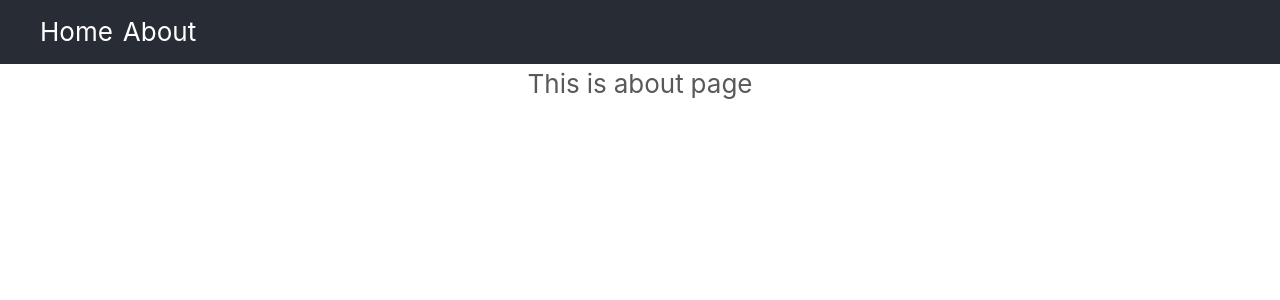
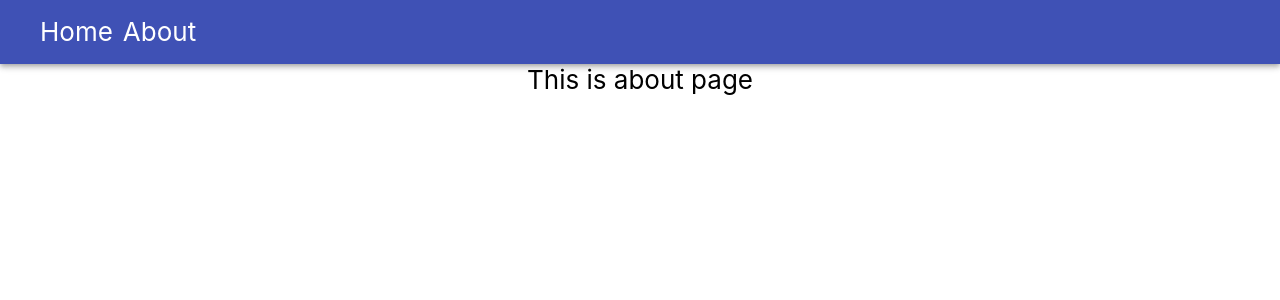
Before and after one commit to McCarthey/catdogs.club, a React (Create React App) app in the folder front-end/: page /about in a window 1280 px wide. Shown: the top 300 px of the page. Built offline with nearby package versions, Linux system fonts and the light colour scheme.

Commit message:
[add] remove antd & add material-ui

```diff
--- a/front-end/package.json
+++ b/front-end/package.json
@@ -3,12 +3,12 @@
   "version": "0.1.0",
   "private": true,
   "dependencies": {
+    "@material-ui/core": "^3.9.3",
     "@types/jest": "24.0.11",
     "@types/node": "11.13.4",
     "@types/react": "16.8.11",
     "@types/react-dom": "16.8.4",
     "@types/react-router-dom": "^4.3.2",
-    "antd": "^3.16.2",
     "node-sass": "^4.11.0",
     "react": "^16.8.6",
     "react-dom": "^16.8.6",
--- a/front-end/src/App.css
+++ b/front-end/src/App.css
@@ -1,5 +1,3 @@
-@import '~antd/dist/antd.css';
-
 .App {
   text-align: center;
 }
--- a/front-end/src/App.tsx
+++ b/front-end/src/App.tsx
@@ -1,5 +1,4 @@
 import React, { Component } from "react";
-import logo from "./logo.svg";
 import "./App.css";
 import AppRouter from "./router/router";
 
--- a/front-end/src/router/router.scss
+++ b/front-end/src/router/router.scss
@@ -8,12 +8,13 @@
 ul {
   list-style-type: none;
   display: flex;
-  margin-bottom: 0;
+  margin: 0;
   line-height: 64px;
   li {
     margin-right: 10px;
     a {
       color: #fff;
+      text-decoration: none;
     }
   }
 }
--- a/front-end/src/router/router.tsx
+++ b/front-end/src/router/router.tsx
@@ -2,6 +2,7 @@ import React from "react";
 import { BrowserRouter as Router, Route, Link } from "react-router-dom";
 import Home from '../views/Home'
 import About from '../views/About'
+import AppBar from '@material-ui/core/AppBar';
 
 import './router.scss'
 
@@ -9,7 +10,7 @@ function AppRouter() {
   return (
     <Router>
       <div>
-        <nav className="header-navbar">
+        <AppBar position="static" className="header-navbar">
           <ul>
             <li>
               <Link to="/">Home</Link>
@@ -18,7 +19,7 @@ function AppRouter() {
               <Link to="/about/">About</Link>
             </li>
           </ul>
-        </nav>
+        </AppBar>
 
         <Route path="/" exact component={Home} />
         <Route path="/about/" component={About} />
```
Also changed, not shown: 1 other file (tests, documents, lock files or other folders).
